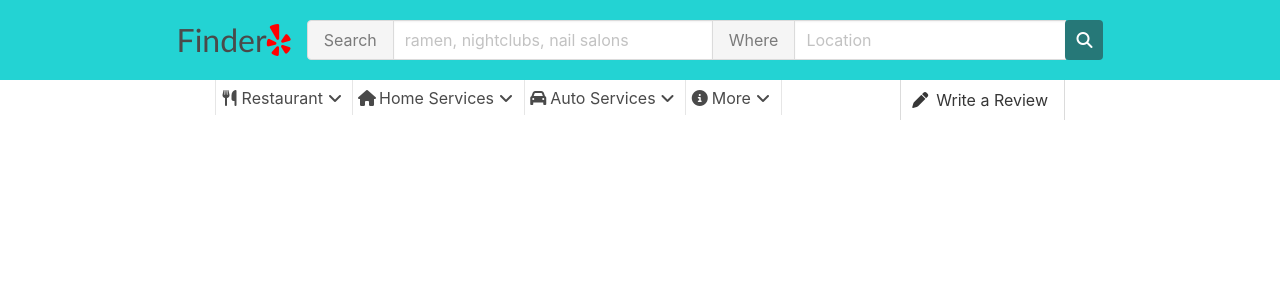
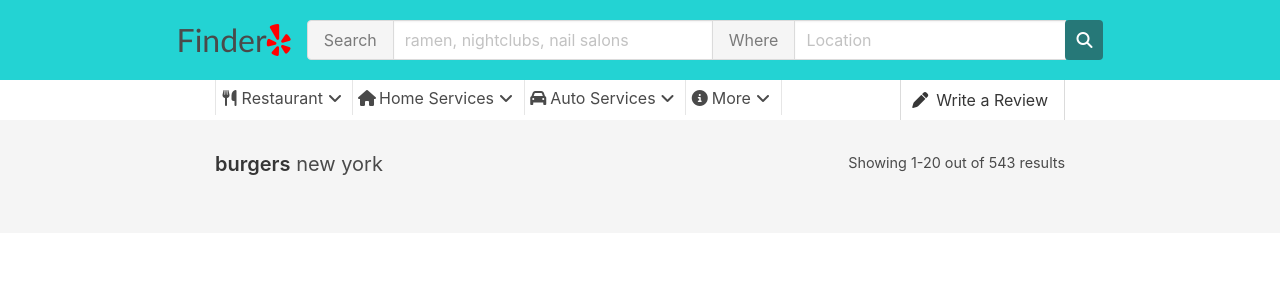
Before and after one commit to Cyeom97/Finder, a React (Create React App) app: page /search in a window 1280 px wide. Shown: the top 300 px of the page. Built offline with nearby package versions, Linux system fonts and the light colour scheme.

Commit message:
created search results summary

```diff
--- a/src/Search/Search.js
+++ b/src/Search/Search.js
@@ -1,12 +1,14 @@
 import React from 'react'
 import { NavBar } from '../NavBar/NavBar'
 import { SubNav } from '../NavBar/SubNav/SubNav'
+import { SearchResultSummary } from './SearchResultSummary/SearchResultSummary'
 
 export function Search() {
   return (
     <div>
       <NavBar />
       <SubNav />
+      <SearchResultSummary />
     </div>
   )
 }
--- /dev/null
+++ b/src/Search/SearchResultSummary/SearchResultSummary.js
@@ -0,0 +1,15 @@
+import React from 'react'
+import styles from './SearchResultSummary.module.css'
+
+export function SearchResultSummary() {
+  return (
+    <div className={styles.container}>
+      <div className={styles['search-summary']}>
+        <h1 className="subtitle">
+          <strong>burgers</strong> new york
+        </h1>
+        <p>Showing 1-20 out of 543 results</p>
+      </div>
+    </div>
+  )
+}
--- /dev/null
+++ b/src/Search/SearchResultSummary/SearchResultSummary.module.css
@@ -0,0 +1,17 @@
+.search-summary {
+    padding: 2rem 0;
+    max-width: 850px;
+    width: 100%;
+    display: flex;
+    justify-content: space-between;
+}
+
+.search-summary p {
+    font-size: .9rem;
+}
+
+.container {
+    background-color: rgb(245, 245, 245);
+    display: flex;
+    justify-content: center;
+}
```
